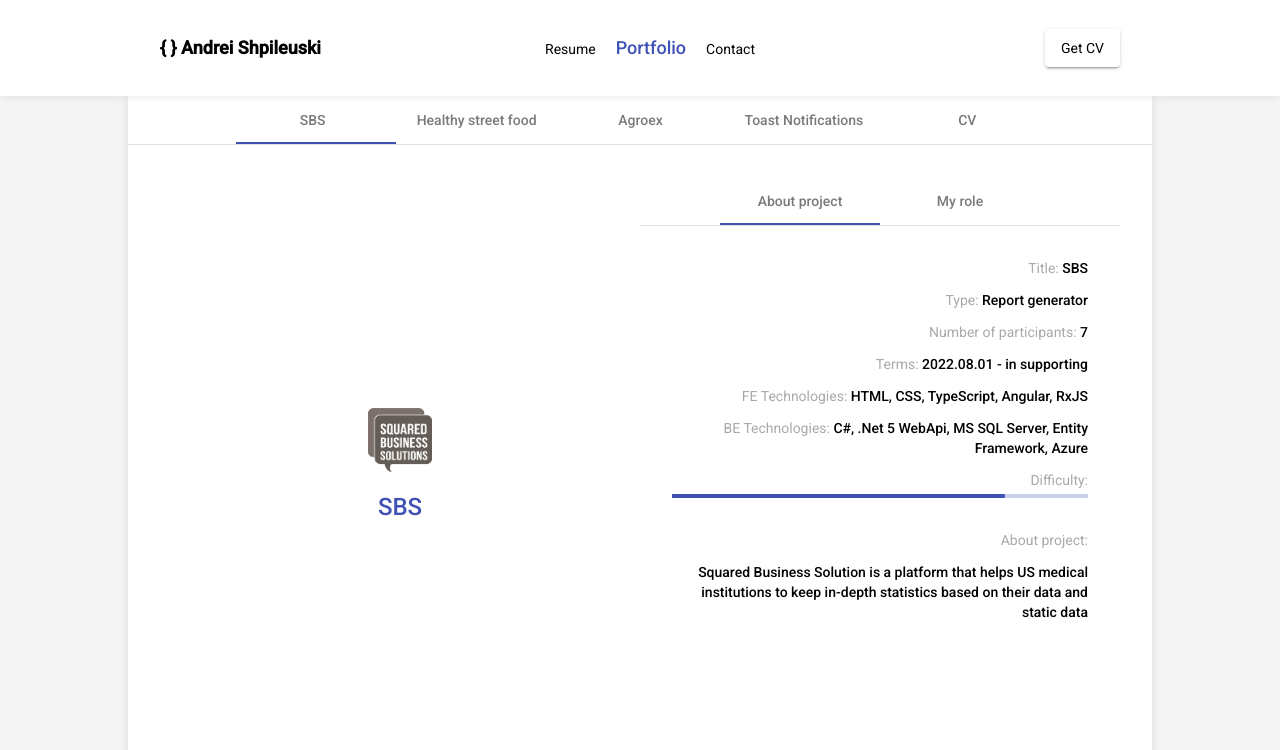
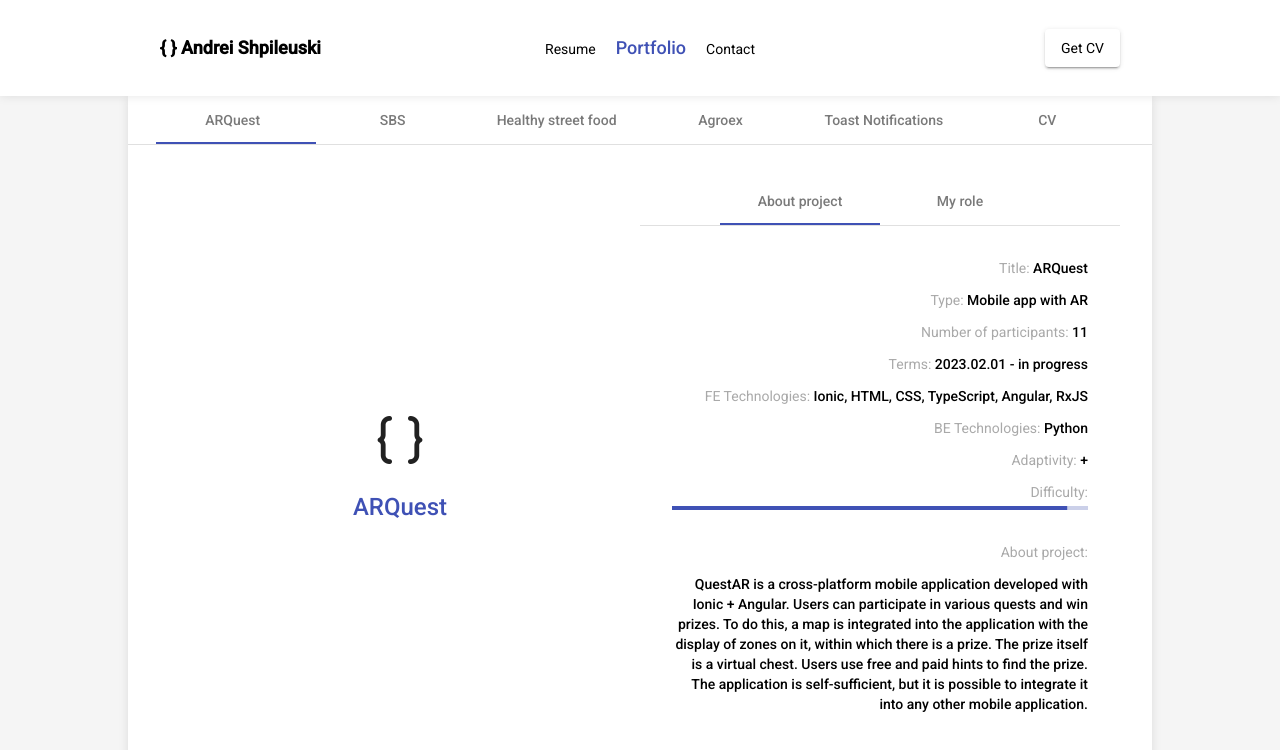
Before and after one commit to ShpilevskyAndrei/cv, an Angular app: page /portfolio in a window 1280 px wide. Shown: the top 750 px of the page. Built offline with nearby package versions, Linux system fonts and the light colour scheme.

Commit message:
added ar project

```diff
--- a/angular.json
+++ b/angular.json
@@ -107,6 +107,9 @@
         }
     },
     "cli": {
-        "schematicCollections": ["@angular-eslint/schematics"]
+        "schematicCollections": [
+          "@angular-eslint/schematics"
+        ],
+        "analytics": "2d8c3d88-aec4-41ed-963c-30d3d05b56c0"
     }
 }
--- a/src/app/shared/project/consts/projects.ts
+++ b/src/app/shared/project/consts/projects.ts
@@ -2,6 +2,26 @@ import { ProjectsEnum } from '../enums/projects.enum';
 import { ProjectInterface } from '../interfaces/project.interface';
 
 export const PROJECTS: Record<ProjectsEnum, ProjectInterface> = {
+    ARQuest: {
+        logo: 'assets/projects/logo.png',
+        title: 'ARQuest',
+        type: 'Mobile app with AR',
+        participants: '11',
+        dates: '2023.02.01 - in progress',
+        FeTechnologies: 'Ionic, HTML, CSS, TypeScript, Angular, RxJS',
+        BeTechnologies: 'Python',
+        difficulty: '95',
+        description: `QuestAR is a cross-platform mobile application developed with Ionic + Angular.
+        Users can participate in various quests and win prizes.
+        To do this, a map is integrated into the application with the display of zones on it, within which there is a prize. The prize itself is a virtual chest. Users use free and paid hints to find the prize.
+        The application is self-sufficient, but it is possible to integrate it into any other mobile application.`,
+        adaptivity: '+',
+        url: '',
+        role: 'Project Lead / FE Tech Lead',
+        stack: 'Ionic, HTML, CSS, TS, Angular',
+        achievements:
+            '<span>- Converting business logic into code</br><span>- Identification of customer needs</br><span>- Coordination of actions PM, UI/UX designer, FE team, BE team, QA team</br><span>- Design Angular application architecture</br>- Setting up the project environment</br>- Regulation of code style and code writing rules</br>- Code review & refactoring</br>- Development of new features on the front-end</br>- Bug hunting, bug fixing</br></span>',
+    },
     SBS: {
         logo: 'assets/projects/sbs.jpg',
         title: 'SBS',
@@ -19,7 +39,7 @@ export const PROJECTS: Record<ProjectsEnum, ProjectInterface> = {
         role: 'Fullstack Software Engineer',
         stack: 'HTML, CSS, Angular, .Net 5 WebApi, MS SQL Server, Entity Framework, Azure',
         achievements:
-            '<span>- Design Angular application architecture</br>- Setting up the project environment</br>- Regulation of code style and code writing rules</br>- Code review & refactoring</br>- Development of new features on the front-end and back-end </br>- Bug hunting, bug fixing</br></span>',
+            '<span>- Design Angular application architecture</br>- Setting up the project environment</br>- Regulation of code style and code writing rules</br>- Code review & refactoring</br>- Development of new features on the front-end and back-end</br>- Bug hunting, bug fixing</br></span>',
     },
     healthyStreetFood: {
         logo: 'assets/projects/healthy-street-food.svg',
--- a/src/app/shared/project/enums/projects.enum.ts
+++ b/src/app/shared/project/enums/projects.enum.ts
@@ -3,5 +3,6 @@ export enum ProjectsEnum {
   Agroex = 'agroex',
   Npm = 'npm',
   SBS = 'SBS',
-  HealthyStreetFood = 'healthyStreetFood'
+  HealthyStreetFood = 'healthyStreetFood',
+  ARQuest = 'ARQuest'
 }
--- a/src/app/shared/project/project.component.html
+++ b/src/app/shared/project/project.component.html
@@ -2,8 +2,7 @@
     <div class="project__container">
         <div class="project__container__logo">
             <a
-                href="{{ project.url }}"
-                [target]="project.url === '/error' ? '_self' : '_blank'"
+
             >
                 <img
                     class="project__container__logo__img"
@@ -12,10 +11,7 @@
                     title="{{ project.title }}"
                 />
             </a>
-            <a
-                href="{{ project.url }}"
-                [target]="project.url === '/error' ? '_self' : '_blank'"
-            >
+            <a>
                 <h3 class="project__container__logo__title">
                     {{ project.title }}
                 </h3>
```
